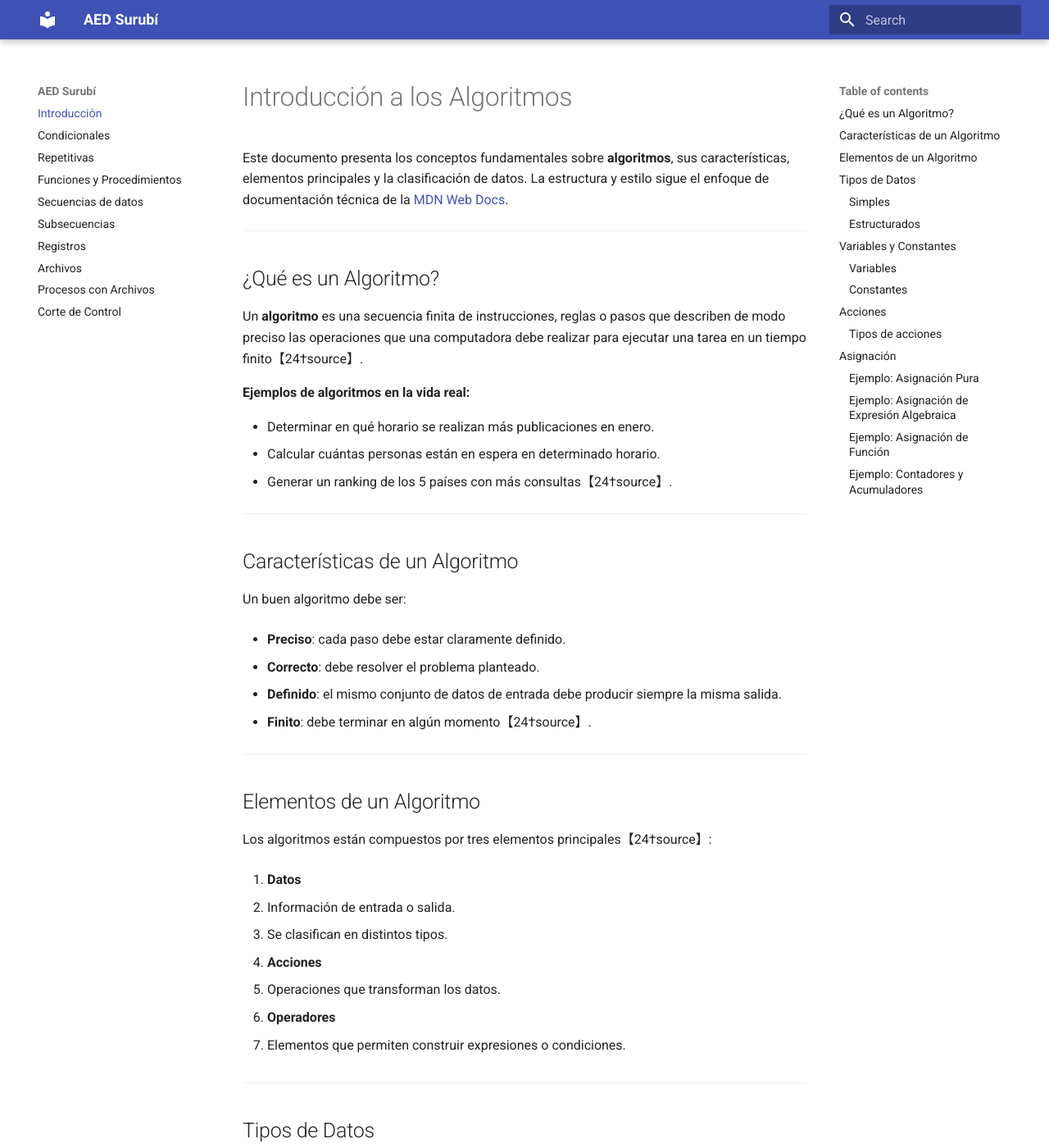
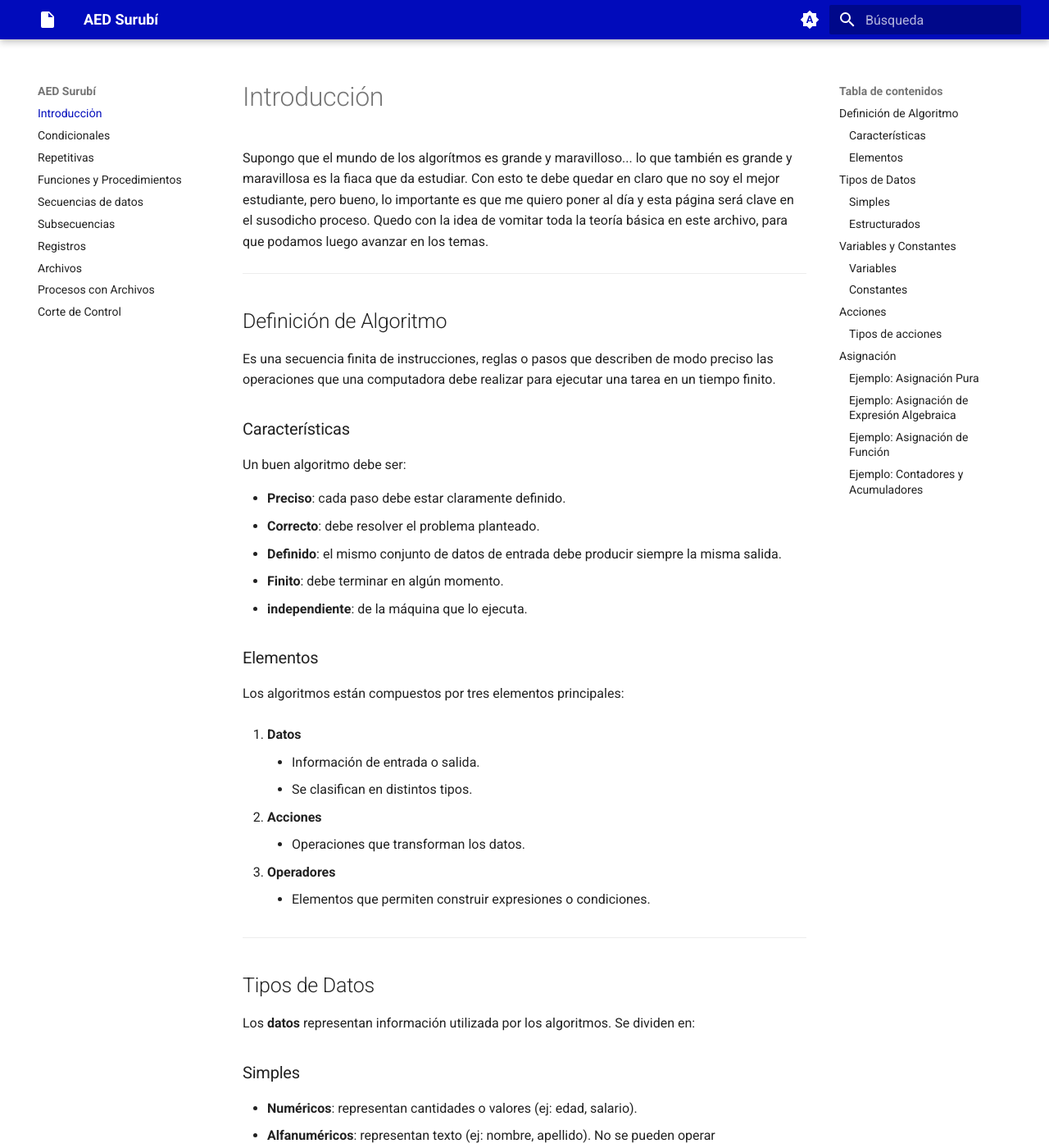
Before and after one commit to surubi-org/aed25, an MkDocs documentation site: the page built from docs/index.md, in a window 1280 px wide and 1400 px high. Shown: the whole window at 82% size. Built offline with MkDocs 1.6.1 and Material for MkDocs 9.7.7, drawn with Linux system fonts in a browser that asks for light colours; some of the changed text lies outside the part shown.

Commit message:
some aesthetics tweaks

```diff
--- a/docs/index.md
+++ b/docs/index.md
@@ -1,50 +1,36 @@
-# Introducción a los Algoritmos
+# Introducción
 
-Este documento presenta los conceptos fundamentales sobre **algoritmos**, sus características, elementos principales y la clasificación de datos. La estructura y estilo sigue el enfoque de documentación técnica de la [MDN Web Docs](https://developer.mozilla.org/).
+Supongo que el mundo de los algorítmos es grande y maravilloso... lo que también es grande y maravillosa es la fiaca que da estudiar. Con esto te debe quedar en claro que no soy el mejor estudiante, pero bueno, lo importante es que me quiero poner al día y esta página será clave en el susodicho proceso. Quedo con la idea de vomitar toda la teoría básica en este archivo, para que podamos luego avanzar en los temas.
 
 ---
 
-## ¿Qué es un Algoritmo?
+## Definición de Algoritmo
 
-Un **algoritmo** es una secuencia finita de instrucciones, reglas o pasos que describen de modo preciso las operaciones que una computadora debe realizar para ejecutar una tarea en un tiempo finito【24†source】.
+Es una secuencia finita de instrucciones, reglas o pasos que describen de modo preciso las operaciones que una computadora debe realizar para ejecutar una tarea en un tiempo finito.
 
-**Ejemplos de algoritmos en la vida real:**
-
-* Determinar en qué horario se realizan más publicaciones en enero.
-* Calcular cuántas personas están en espera en determinado horario.
-* Generar un ranking de los 5 países con más consultas【24†source】.
-
----
-
-## Características de un Algoritmo
+### Características
 
 Un buen algoritmo debe ser:
 
 * **Preciso**: cada paso debe estar claramente definido.
-
 * **Correcto**: debe resolver el problema planteado.
 * **Definido**: el mismo conjunto de datos de entrada debe producir siempre la misma salida.
-* **Finito**: debe terminar en algún momento【24†source】.
+* **Finito**: debe terminar en algún momento.
+* **independiente**: de la máquina que lo ejecuta.
 
----
+### Elementos
 
-## Elementos de un Algoritmo
-
-Los algoritmos están compuestos por tres elementos principales【24†source】:
+Los algoritmos están compuestos por tres elementos principales:
 
 1. **Datos**
-
-   * Información de entrada o salida.
-   * Se clasifican en distintos tipos.
+    * Información de entrada o salida.
+    * Se clasifican en distintos tipos.
 
 2. **Acciones**
-
-
-   * Operaciones que transforman los datos.
+    * Operaciones que transforman los datos.
 
 3. **Operadores**
-
-   * Elementos que permiten construir expresiones o condiciones.
+    * Elementos que permiten construir expresiones o condiciones.
 
 ---
 
@@ -57,7 +43,7 @@ Los **datos** representan información utilizada por los algoritmos. Se dividen
 
 * **Numéricos**: representan cantidades o valores (ej: edad, salario).
 * **Alfanuméricos**: representan texto (ej: nombre, apellido). No se pueden operar matemáticamente.
-* **Lógicos (booleanos)**: sólo pueden tomar dos valores (Verdadero/Falso). Ejemplo: estado de un semáforo【24†source】.
+* **Lógicos (booleanos)**: sólo pueden tomar dos valores (Verdadero/Falso). Ejemplo: estado de un semáforo.
 
 ### Estructurados
 
@@ -93,7 +79,7 @@ PI := 3.14159
 
 ## Acciones
 
-Una **acción** es un acontecimiento que ocurre en un tiempo finito y produce un cambio de estado【24†source】.
+Una **acción** es un acontecimiento que ocurre en un tiempo finito y produce un cambio de estado.
 
 ### Tipos de acciones
 
@@ -106,7 +92,7 @@ Una **acción** es un acontecimiento que ocurre en un tiempo finito y produce un
 
 ## Asignación
 
-La **asignación** reemplaza el valor anterior de una variable por un nuevo valor. Es una acción destructiva, ya que se pierde el valor previo【24†source】.
+La **asignación** reemplaza el valor anterior de una variable por un nuevo valor. Es una acción destructiva, ya que se pierde el valor previo.
 
 ### Ejemplo: Asignación Pura
 
--- /dev/null
+++ b/docs/stylesheets/extra.css
@@ -0,0 +1,5 @@
+:root  > * {
+  --md-primary-fg-color:        #010bbb;
+  --md-primary-fg-color--light: #010bbb;
+  --md-primary-fg-color--dark:  #010bbb;
+}
--- a/mkdocs.yml
+++ b/mkdocs.yml
@@ -1,4 +1,5 @@
 site_name: AED Surubí
+site_author: Chipaaco
 nav:
   - Introducciȯn: index.md
   - Condicionales: 02-secuenciales-condicionales.md
@@ -12,3 +13,52 @@ nav:
   - Corte de Control: 10-corte-control.md
 theme:
   name: material
+  language: es
+  features:
+    - header.autohide
+    - navigation.path
+  palette:
+
+    # Palette toggle for automatic mode
+    - media: "(prefers-color-scheme)"
+      toggle:
+        icon: material/brightness-auto
+        name: Switch to light mode
+
+    # Palette toggle for light mode
+    - media: "(prefers-color-scheme: light)"
+      scheme: default
+      toggle:
+        icon: material/brightness-7
+        name: Switch to dark mode
+
+    # Palette toggle for dark mode
+    - media: "(prefers-color-scheme: dark)"
+      scheme: slate
+      toggle:
+        icon: material/brightness-4
+        name: Switch to system preference
+  icon:
+    logo: material/file
+
+extra_css:
+  - stylesheets/extra.css
+
+markdown_extensions:
+  - admonition
+  - attr_list
+  - footnotes
+  - toc:
+
+      permalink: true
+  - pymdownx.betterem:
+      smart_enable: all
+  - pymdownx.details
+  - pymdownx.emoji:
+      emoji_generator: !!python/name:material.extensions.emoji.to_svg
+      emoji_index: !!python/name:material.extensions.emoji.twemoji
+  - pymdownx.highlight:
+      anchor_linenums: true
+  - pymdownx.keys
+  - pymdownx.tabbed:
+      alternate_style: true
```
